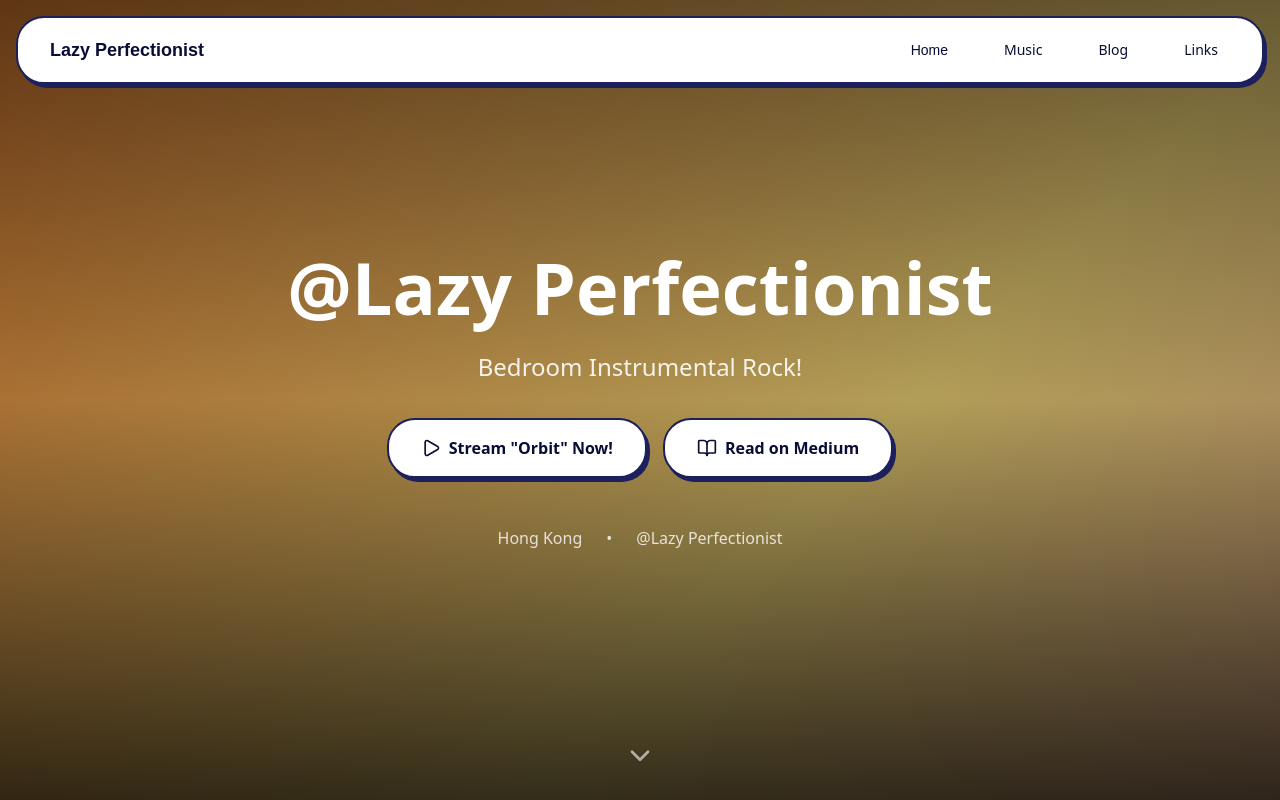
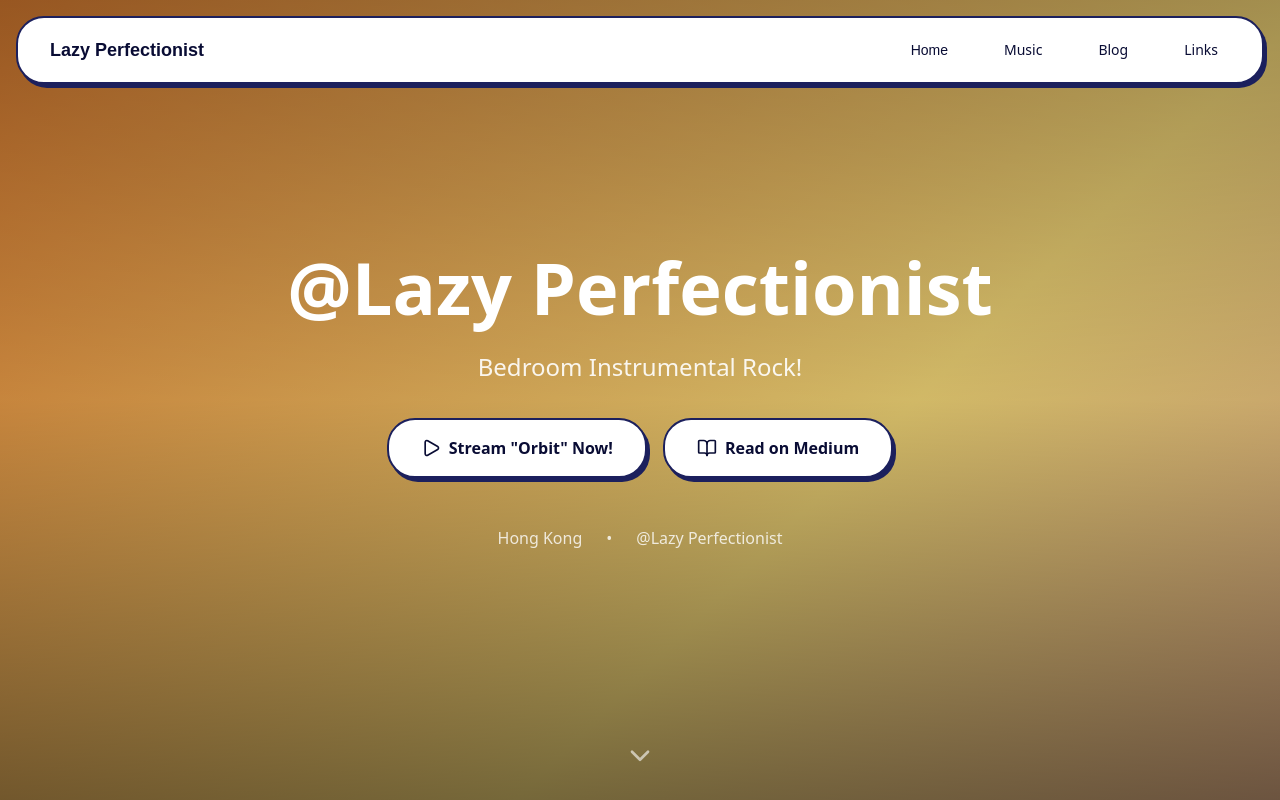
Before and after one commit to Lazy-Perfectionist-Official/lazy-perfectionist, a Next.js app: page / in a window 1280 px wide. Shown: the top 800 px of the page. Built offline with nearby package versions, Linux system fonts and the light colour scheme; a web font is replaced by a local one.

Commit message:
Update page.tsx

```diff
--- a/src/app/page.tsx
+++ b/src/app/page.tsx
@@ -31,11 +31,11 @@ export default function Home() {
   const [isMenuOpen, setIsMenuOpen] = useState(false);
   const [reduceMotion, setReduceMotion] = useState(false);
 
-  // SINGLE scroll hook for entire page
+  // SINGLE scroll hook
   const { scrollY } = useScroll();
 
-  // Hero gradient overlay fade
-  const heroOverlayOpacity = useTransform(scrollY, [0, 200], [1, 0]);
+  // Gradient overlay: starts half-dark → gets darker on scroll
+  const overlayOpacity = useTransform(scrollY, [0, 300], [0.6, 0.9]);
 
   // -----------------------------------------------------------------
   // Reduce-motion detection
@@ -128,23 +128,23 @@ export default function Home() {
       </nav>
 
       {/* -----------------------------------------------------------------
-          HERO – FIXED: Image visible, gradient fades, no shadow stuck */}
-      <motion.section className="relative min-h-screen flex items-center justify-center overflow-hidden">
-        {/* Background Image – always visible */}
+          HERO – Image centered, gradient darkens on scroll */}
+      <section className="relative min-h-screen flex items-center justify-center overflow-hidden">
+        {/* Background Image – centered, full coverage */}
         <div className="absolute inset-0 -z-10">
           <img
             src="/assets/img/logo.png"
             alt="Lazy Perfectionist"
-            className="w-full h-full object-cover"
+            className="w-full h-full object-cover object-center"
             style={{ transform: 'translateZ(0)' }}
             loading="eager"
           />
         </div>
 
-        {/* Gradient Overlay – fades out on scroll */}
+        {/* Gradient Overlay – starts half-dark, gets darker */}
         <motion.div
-          className="absolute inset-0 bg-gradient-to-b from-black/60 via-black/30 to-black/80 pointer-events-none"
-          style={{ opacity: heroOverlayOpacity }}
+          className="absolute inset-0 bg-gradient-to-b from-black/60 via-black/30 to-black/90 pointer-events-none"
+          style={{ opacity: overlayOpacity }}
         />
 
         {/* Content */}
@@ -220,7 +220,7 @@ export default function Home() {
             <ChevronDown className="w-8 h-8 text-white/60" />
           </motion.div>
         )}
-      </motion.section>
+      </section>
 
       {/* -----------------------------------------------------------------
           YouTube Section */}
```
